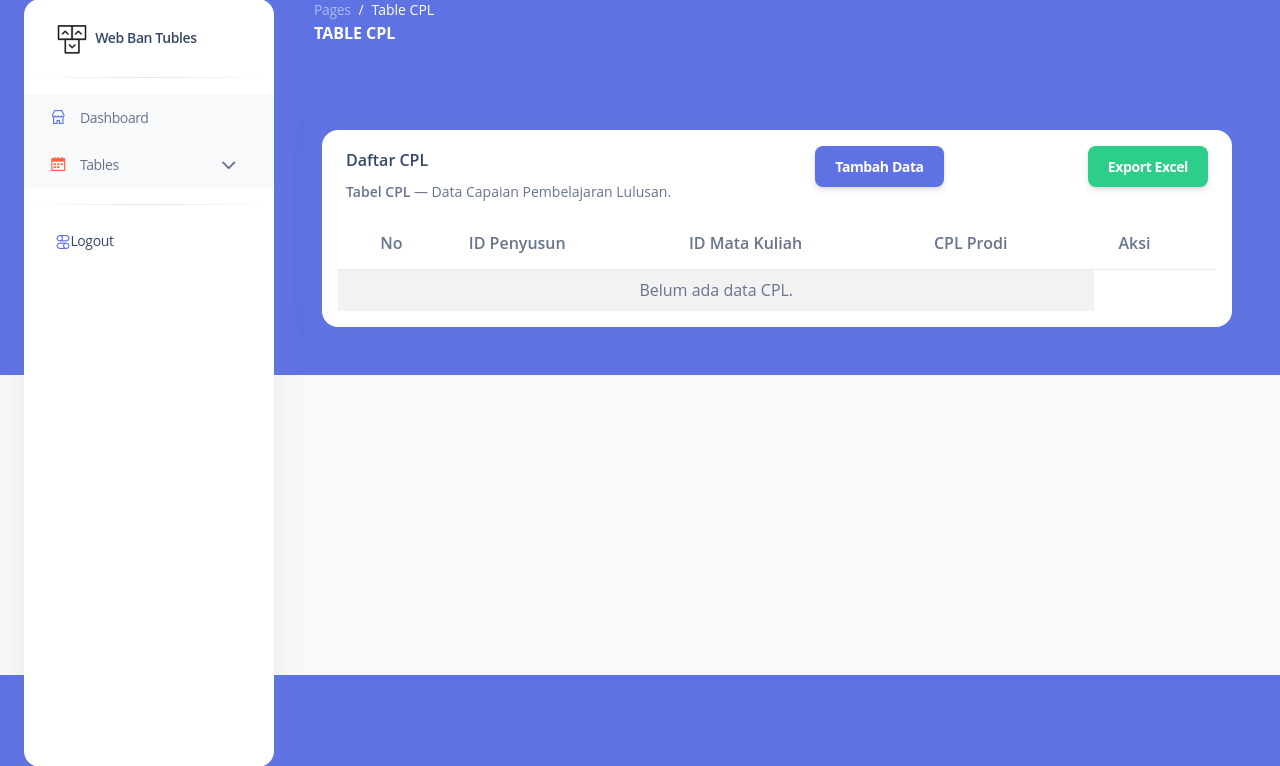
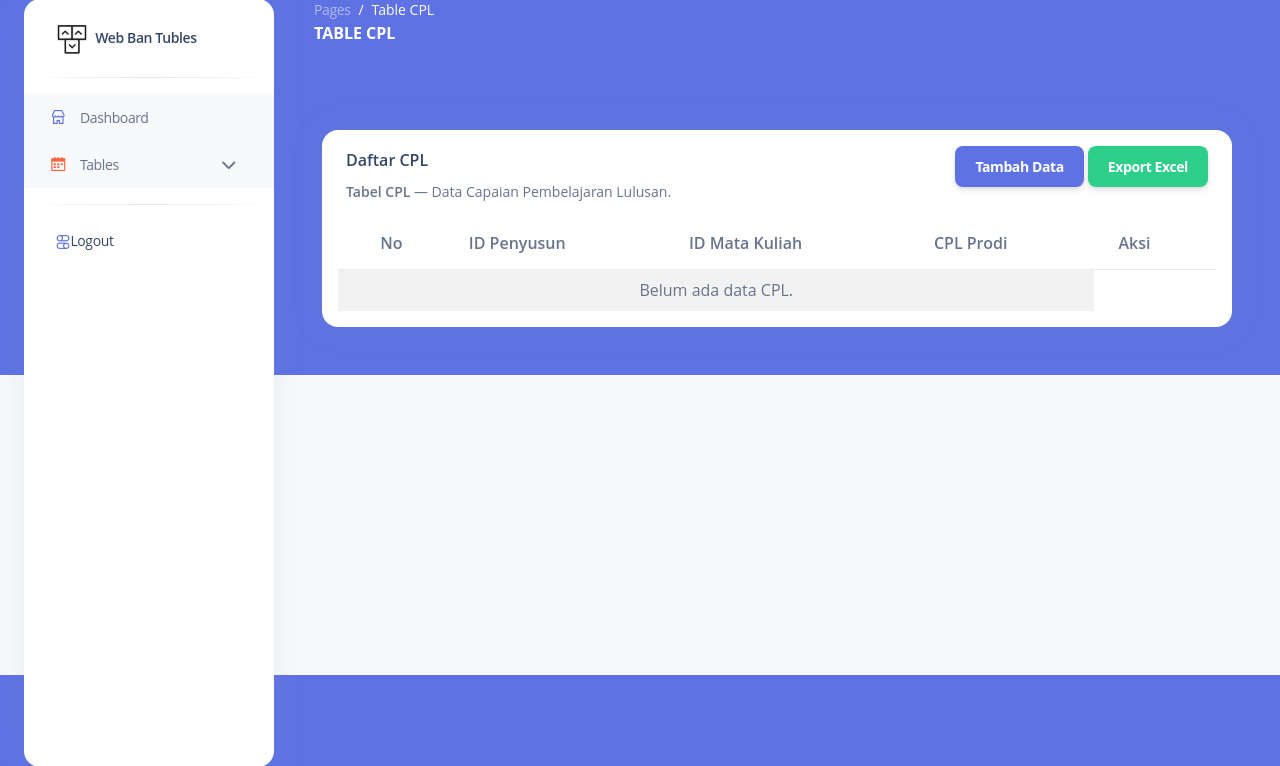
Before and after one commit to ggriswanto02/tubles_web, a CodeIgniter 4 app: template app/Views/cpl/index.php in a window 1280 px wide. Shown: the part 17-783 px from the top of the page. Run offline with PHP 8.4 and a stand-in for CodeIgniter, Linux system fonts and the light colour scheme; the template is opened without the code that fills it, so the values that code supplies are empty; some libraries are stand-ins or nearby versions.

Commit message:
update row button

```diff
--- a/app/Views/cpl/index.php
+++ b/app/Views/cpl/index.php
@@ -52,8 +52,10 @@
                    <span class="font-weight-bold">Tabel CPL</span> — Data Capaian Pembelajaran Lulusan.
                 </p>
             </div>
+            <div class="row-2">
               <button class="btn btn-primary" data-bs-toggle="modal" data-bs-target="#modalAddCPL">Tambah Data</button>
               <a href="<?= site_url('table/cpl/export') ?>" class="btn btn-success mb-3">Export Excel</a>
+            </div>
             </div>
 
           <div class="card-body p-3">
```
